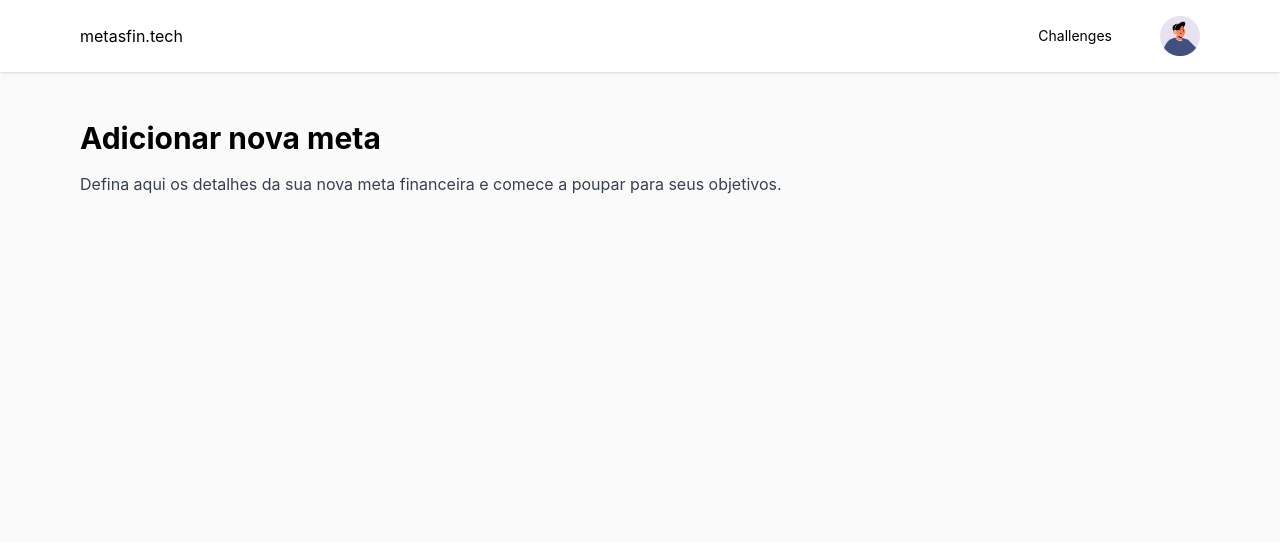
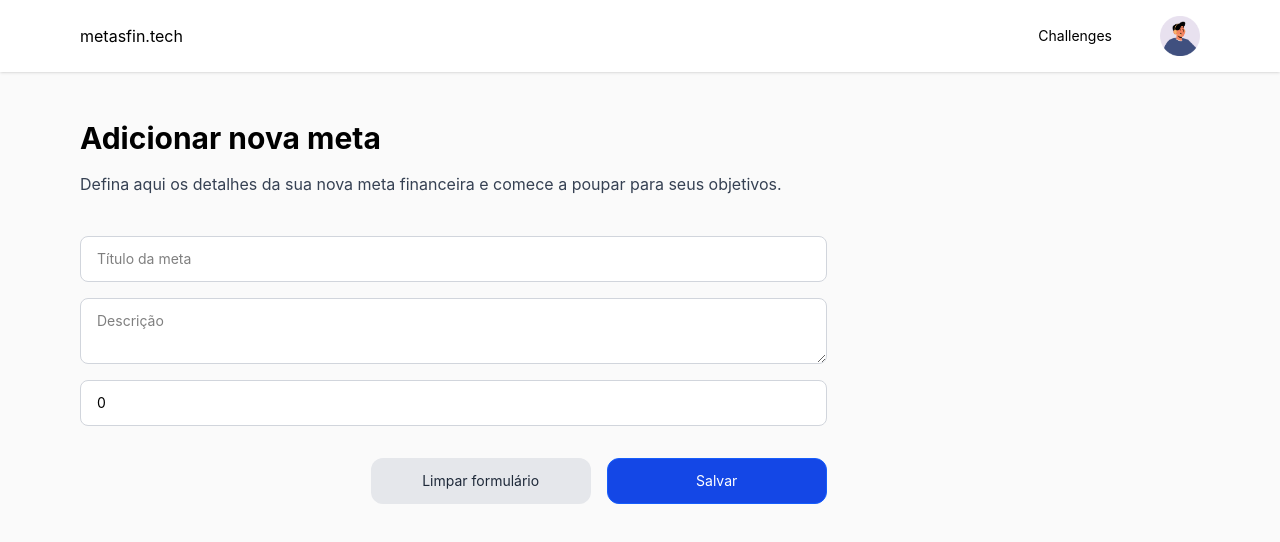
Before and after one commit to lucasoneves/metasfin.tech, a Nuxt app: page /challenges/new in a window 1280 px wide. Shown: the top 542 px of the page. Built offline with nearby package versions, Linux system fonts and the light colour scheme.

Commit message:
WIP: Formatação de valor, componente e composable de loading

```diff
--- a/app.vue
+++ b/app.vue
@@ -3,6 +3,10 @@
   <NuxtRouteAnnouncer />
   <div class="max-w-6xl mx-auto px-4 py-12">
     <NuxtPage />
+    <Loading :visible="loading" />
   </div>
 </template>
+<script lang="ts" setup>
+const loading = useLoading();
+</script>
 <style></style>
--- a/components/Button.vue
+++ b/components/Button.vue
@@ -31,7 +31,7 @@ const buttonClasses = computed(() => {
 
   switch (props.variant) {
     case "primary":
-      classes.push("bg-blue-600 hover:bg-blue-700 text-white");
+      classes.push("bg-blue-700 hover:bg-blue-800 text-white");
     case "outline-primary":
       classes.push("border border-blue-600 text-blue-600 hover:bg-blue-50");
       break;
@@ -49,7 +49,7 @@ const buttonClasses = computed(() => {
       break;
 
     case "danger":
-      classes.push("bg-red-600 hover:bg-red-800 text-white");
+      classes.push("bg-red-700 hover:bg-red-800 text-white");
       break;
 
     case "outline-danger":
--- a/components/CardChallenge/index.vue
+++ b/components/CardChallenge/index.vue
@@ -6,9 +6,12 @@
       >{{ description }}
     </span>
     <span class="block text-xl mb-2"
-      >Saldo: <strong>R$ {{ balance }}</strong></span
+      >Saldo:
+      <strong class="text-xl">{{ formatCurrencyBr(balance) }}</strong></span
     >
-    <span class="text-xs mb-1 block">Meta: R$ {{ goal }}</span>
+    <span class="text-xs text-gray-700 mb-1 block"
+      >Meta: {{ formatCurrencyBr(goal) }}</span
+    >
     <div class="percentage w-full bg-gray-200 h-3 rounded-xl mb-10">
       <div :style="progressStyle" class="h-full rounded-xl bg-green-600"></div>
     </div>
@@ -54,10 +57,10 @@ interface Props {
 const props = defineProps<Props>();
 
 const progressStyle = computed(() => {
+  const percentage = Math.min((props.balance / props.goal) * 100, 100);
   if (props.goal <= 0 || props.balance < 0) {
     return { width: "0%" };
   }
-  const percentage = Math.min((props.balance / props.goal) * 100, 100);
   return { width: `${percentage}%` };
 });
 </script>
--- /dev/null
+++ b/components/Loading.vue
@@ -0,0 +1,39 @@
+<template>
+  <section
+    v-if="visible"
+    class="loader-wrapper fixed top-0 bg-gray-950/75 400 h-full w-full flex items-center justify-center left-0"
+  >
+    <div class="loader"></div>
+  </section>
+</template>
+
+<script lang="ts" setup>
+const props = defineProps({
+  visible: {
+    type: Boolean,
+    default: false,
+  },
+});
+</script>
+
+<style>
+.loader {
+  width: 50px;
+  aspect-ratio: 1;
+  border-radius: 50%;
+  background: radial-gradient(farthest-side, #155dfc 94%, #0000) top/8px 8px
+      no-repeat,
+    conic-gradient(#0000 30%, #155dfc);
+  -webkit-mask: radial-gradient(
+    farthest-side,
+    #fafafa00 calc(100% - 8px),
+    #000 0
+  );
+  animation: l13 0.75s infinite linear;
+}
+@keyframes l13 {
+  100% {
+    transform: rotate(1turn);
+  }
+}
+</style>
--- a/components/MainModal.vue
+++ b/components/MainModal.vue
@@ -16,7 +16,7 @@
         <Button :text="cancelText" @click="emits('close')" class="flex-1" />
         <Button
           :text="confirmText"
-          variant="success"
+          :variant="actionType === 'delete' ? 'danger' : 'primary'"
           @click="emits('save')"
           class="flex-1"
         />
@@ -32,6 +32,10 @@ defineProps({
   content: String,
   confirmText: String,
   cancelText: String,
+  actionType: {
+    default: "primary",
+    type: String,
+  },
 });
 
 const emits = defineEmits(["close", "save"]);
--- /dev/null
+++ b/composables/useLoading.ts
@@ -0,0 +1 @@
+export const useLoading = () => useState<boolean>("myLoading", () => false);
--- /dev/null
+++ b/composables/useMyCounter.ts
@@ -0,0 +1,2 @@
+// Em um composable (ex: composables/useMyCounter.ts) ou diretamente em um setup de página/componente
+export const useMyCounter = () => useState<number>("myCounter", () => 0);
--- a/pages/challenges/index.vue
+++ b/pages/challenges/index.vue
@@ -15,7 +15,7 @@
     <CardChallenge
       v-for="challenge in challenges"
       :key="challenge.id"
-      :challengeId="challenge.id"
+      :challenge-id="challenge.id"
       :balance="challenge.balance"
       :goal="challenge.goal"
       :title="challenge.title"
@@ -26,15 +26,18 @@
   </section>
 
   <MainModal
+    action-type="delete"
     cancel-text="Cancelar"
-    confirm-text="Confirmar"
+    confirm-text="Excluir"
     title="Excluir Meta"
     content="Tem certeza que deseja excluir esta meta? Essa ação é irreversível"
     :active="modalDeleteActive"
     @close="modalDeleteActive = false"
+    @save="handleConfirmDelete"
   />
 
   <MainModal
+    action-type="save"
     cancel-text="Cancelar"
     confirm-text="Salvar"
     title="Novo aporte"
@@ -47,7 +50,7 @@
       <input
         type="number"
         placeholder="Valor"
-        class="py-2 px-4 rounded-lg border border-gray-400 w-full"
+        class="py-2 px-4 rounded-lg text-sm border border-gray-400 w-full"
         @change="getValueAporte"
       />
     </form>
@@ -58,13 +61,23 @@
 // const { data } = await useFetch("https://jsonplaceholder.typicode.com/posts/");
 
 // console.log(data.value);
+interface Challenge {
+  id: string;
+  balance: number;
+  goal: number;
+  title: string;
+  description: string;
+}
+
+const loading = useLoading();
 
 const modalDeleteActive = ref(false);
 const modalAddMoney = ref(false);
 const aporteValue = ref<number | null>(null);
 const challengeSelected = ref<string | null>(null);
+const challengeToDelete = ref<string | null>(null);
 
-const challenges = ref([
+const challenges = ref<Challenge[]>([
   {
     id: "1",
     balance: 0,
@@ -76,27 +89,45 @@ const challenges = ref([
   {
     id: "2",
     balance: 0,
-    goal: 10000,
+    goal: 5000,
     title: "Férias de verão",
     description:
       "Nunca é demais lembrar o peso e o significado destes problemas, uma vez que a valorização de fatores subjetivos desafia a capacidade de equalização de alternativas às soluções ortodoxas.",
   },
 ]);
 
+const openModal = () => {
+  loading.value = true;
+};
+
+const closeModal = () => {
+  loading.value = false;
+};
+
 const handleNewAporte = (challengeId: string) => {
   handleAddMoney(challengeId);
 };
 
 const handleDeleteChallenge = (challengeId: string) => {
-  console.log(`Delete challenge ${challengeId}`);
+  challengeToDelete.value = challengeId;
   modalDeleteActive.value = true;
+};
+
+const handleConfirmDelete = () => {
+  if (challengeToDelete.value) {
+    challenges.value = challenges.value.filter(
+      (challenge) => challenge.id !== challengeToDelete.value
+    );
+    console.log(`Challenge ${challengeToDelete.value} deleted`);
+  }
+  modalDeleteActive.value = false;
+  challengeToDelete.value = null;
 };
 
 const handleAddMoney = (challengeId: string) => {
   challengeSelected.value = challengeId;
   modalAddMoney.value = true;
 };
-
 const handleSaveAporte = () => {
   if (aporteValue.value !== null) {
     challenges.value = challenges.value.map((challenge) => {
@@ -111,6 +142,7 @@ const handleSaveAporte = () => {
     modalAddMoney.value = false;
     aporteValue.value = null;
   }
+  challengeSelected.value = null;
 };
 
 const getValueAporte = (e: Event) => {
--- a/pages/challenges/new/index.vue
+++ b/pages/challenges/new/index.vue
@@ -4,8 +4,77 @@
     content="Defina aqui os detalhes da sua nova meta financeira e comece a poupar para
     seus objetivos."
   />
+  <form
+    action="#"
+    class="mt-10 flex gap-4 flex-col w-8/12"
+    @submit="handleSaveChallenge"
+  >
+    <input
+      type="text"
+      placeholder="Título da meta"
+      v-model="newChallenge.challengeTitle"
+      class="py-3 px-4 rounded-lg bg-white border text-sm border-gray-300 w-full"
+    />
+    <textarea
+      type="text"
+      placeholder="Descrição"
+      v-model="newChallenge.challengeDescription"
+      class="py-3 px-4 rounded-lg bg-white border text-sm border-gray-300 w-full"
+    />
+    <input
+      type="number"
+      placeholder="Valor da meta"
+      v-model.number="newChallenge.challengeValue"
+      class="py-3 px-4 rounded-lg bg-white border text-sm border-gray-300 w-full"
+    />
+
+    <footer class="flex gap-4 justify-end w-full mt-4">
+      <Button
+        text="Limpar formulário"
+        @click="() => handleClearForm"
+        variant="secondary"
+        class="flex-1 max-w-[220px]"
+      ></Button>
+      <Button
+        text="Salvar"
+        @click="() => handleSaveChallenge"
+        variant="primary"
+        class="flex-1 max-w-[220px]"
+      ></Button>
+    </footer>
+  </form>
 </template>
 
-<script setup></script>
+<script setup lang="ts">
+const id = ref(0);
+
+interface ChallengeForm {
+  challengeTitle: string;
+  challengeDescription: string;
+  challengeValue: number;
+}
+
+const newChallenge = ref<ChallengeForm>({
+  challengeTitle: "",
+  challengeDescription: "",
+  challengeValue: 0,
+});
+
+const handleSaveChallenge = (e: Event) => {
+  e.preventDefault();
+  // Aqui você adicionaria a lógica para enviar os dados para um backend ou store
+  console.log("Nova meta a ser salva:", newChallenge.value);
+  // Exemplo: Redirecionar para a lista de desafios após salvar
+  handleClearForm();
+};
+
+const handleClearForm = () => {
+  newChallenge.value = {
+    challengeTitle: "",
+    challengeDescription: "",
+    challengeValue: 0,
+  };
+};
+</script>
 
 <style lang="scss" scoped></style>
--- a/pages/index.vue
+++ b/pages/index.vue
@@ -1,4 +1,5 @@
 <template>
-  <h2 class="text-3xl font-bold">Index page</h2>
-  <section class=""></section>
+  <PageTitle content="Index page" />
 </template>
+
+<script setup lang="ts"></script>
--- /dev/null
+++ b/utils/formatCurrency.ts
@@ -0,0 +1,6 @@
+export const formatCurrencyBr = (value: number): string => {
+  return new Intl.NumberFormat("pt-BR", {
+    style: "currency",
+    currency: "BRL",
+  }).format(value);
+};
```
